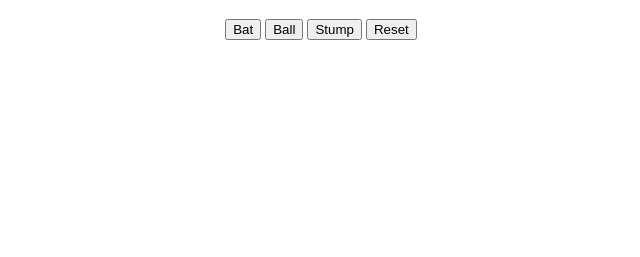
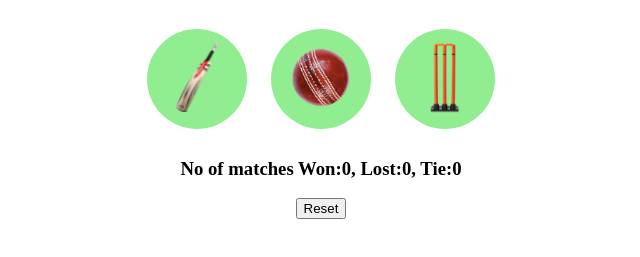
Before and after one commit to rajdighe23/JavaScriptLearning, a plain HTML site: page Projects/Cricket Game/cricket.html in a window 1280 px wide. Shown: the part 61-318 px from the top of the page, without its empty margins (319-959 px from the left). Drawn offline with Linux system fonts and the light colour scheme.

Commit message:
Add UI for cricket game

```diff
--- a/Projects/Cricket Game/cricket.css
+++ b/Projects/Cricket Game/cricket.css
@@ -1,3 +1,15 @@
 body {
   text-align: center;
 }
+.choice-button {
+  height: 100px;
+  width: 100px;
+  border: none;
+  margin: 10px;
+  background-color: lightgreen;
+  border-radius: 50px;
+  cursor: pointer;
+}
+.choice-image {
+  height: 75px;
+}
--- a/Projects/Cricket Game/cricket.html
+++ b/Projects/Cricket Game/cricket.html
@@ -8,7 +8,9 @@
   </head>
   <body>
     <h1>Bat Ball Stump Game</h1>
+
     <button
+      class="choice-button"
       onclick="
   //     let computerChoice;
   //     let randomNumber = Math.random() * 3;
@@ -36,10 +38,16 @@
       // alert(`You have chosen Bat. Computer choice is ${computerChoice} and ${resultMsg}`)
     "
     >
-      Bat
+      <img
+        src="./images/cricketGameBat.png
+    "
+        alt="Bat Image"
+        class="choice-image"
+      />
     </button>
 
     <button
+      class="choice-button"
       onclick="
        computerChoice=generateComputerChoice()
        resultMsg=getResult('Ball',computerChoice)
@@ -58,10 +66,15 @@
       // alert(`You have chosen Ball. Computer choice is ${computerChoice} and ${resultMsg}`)
     "
     >
-      Ball
+      <img
+        src="./images/cricketGameBall.png"
+        alt="Ball Image"
+        class="choice-image"
+      />
     </button>
 
     <button
+      class="choice-button"
       onclick="
        computerChoice=generateComputerChoice()
        resultMsg=getResult('Stump',computerChoice)
@@ -79,8 +92,17 @@
       // alert(`You have chosen Stump. Computer choice is ${computerChoice} and ${resultMsg}`)
     "
     >
-      Stump
+      <img
+        src="./images/cricketGameStump.png"
+        alt="Stump Image"
+        class="choice-image"
+      />
     </button>
+
+    <h3 id="user-move"></h3>
+    <h3 id="computer-move"></h3>
+    <h3 id="result"></h3>
+    <h3 id="score"></h3>
     <button
       onclick="localStorage.clear()
       resetScore(scoreStr)"
--- a/Projects/Cricket Game/cricket.js
+++ b/Projects/Cricket Game/cricket.js
@@ -13,6 +13,7 @@ function resetScore(scoreStr) {
   score.displayScore = function () {
     return `No of matches Won:${score.win}, Lost:${score.lost}, Tie:${score.tie}`;
   };
+  showResult();
 }
 
 function generateComputerChoice() {
@@ -66,11 +67,18 @@ function getResult(userMove, computerMove) {
 function showResult(userMove, computerMove, result) {
   // console.log(score);
   localStorage.setItem("Score", JSON.stringify(score));
-  alert(
-    `You have chosen ${userMove}. Computer choice is ${computerMove}
+  document.querySelector("#user-move").innerText =
+    userMove !== undefined ? `You have chosen ${userMove}.` : "";
+  document.querySelector("#computer-move").innerText =
+    computerMove !== undefined ? `Computer choice is ${computerMove}.` : "";
+  document.querySelector("#result").innerText =
+    result !== undefined ? result : "";
+  document.querySelector("#score").innerText = `${score.displayScore()}`;
+  // alert(
+  //   `You have chosen ${userMove}. Computer choice is ${computerMove}
 
-    ${result}
+  //   ${result}
 
-    ${score.displayScore()}`
-  );
+  //   ${score.displayScore()}`
+  // );
 }
```
Also changed, not shown: Practiceset/Prcticeset8/index8.html (added, +6 -0 lines), Projects/Cricket Game/images/cricketGameBall.png (added), Projects/Cricket Game/images/cricketGameBat.png (added), Projects/Cricket Game/images/cricketGameStump.png (added).
